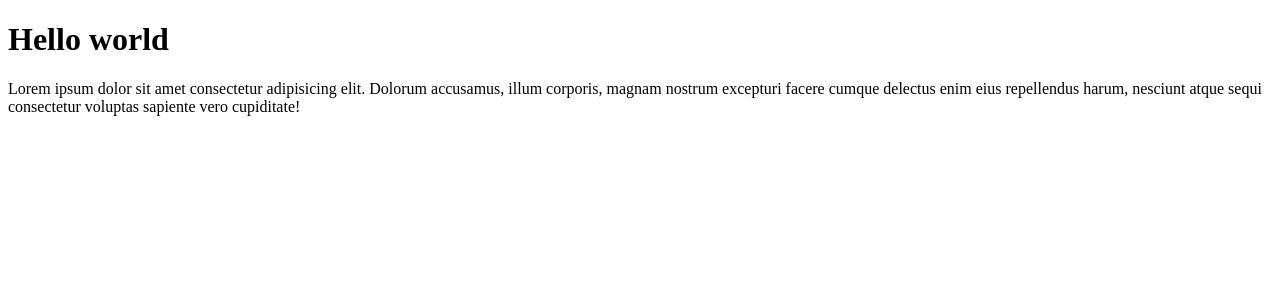
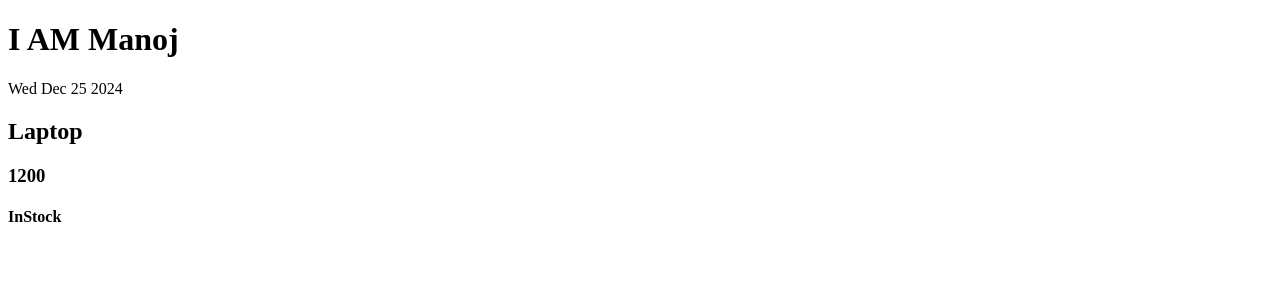
Before and after one commit to Manj-2343/Lern_REACT, a React (Vite) app: page / in a window 1280 px wide. Shown: the top 300 px of the page. Built offline with nearby package versions, Linux system fonts and the light colour scheme.

Commit message:
add dynamic data by using expression

```diff
--- a/src/App.jsx
+++ b/src/App.jsx
@@ -1,10 +1,12 @@
 import React from "react";
 import WelcomeMessage from "./component/welcomeMessage/WelcomeMessage";
+import ProductInfo from "./component/ProductInfo";
 
 const App = () => {
   return (
     <div>
       <WelcomeMessage />
+      <ProductInfo />
     </div>
   );
 };
--- /dev/null
+++ b/src/component/ProductInfo.jsx
@@ -0,0 +1,18 @@
+import React from "react";
+
+const ProductInfo = () => {
+  const obj = {
+    name: "Laptop",
+    price: 1200,
+    available: "InStock",
+  };
+  return (
+    <div>
+      <h2>{obj.name}</h2>
+      <h3>{obj.price}</h3>
+      <h4>{obj.available}</h4>
+    </div>
+  );
+};
+
+export default ProductInfo;
--- a/src/component/welcomeMessage/WelcomeMessage.jsx
+++ b/src/component/welcomeMessage/WelcomeMessage.jsx
@@ -1,15 +1,12 @@
 import React from "react";
 
 const WelcomeMessage = () => {
+  const myName = "Manoj";
+  const date = new Date();
   return (
     <div>
-      <h1> Hello world</h1>
-      <p>
-        Lorem ipsum dolor sit amet consectetur adipisicing elit. Dolorum
-        accusamus, illum corporis, magnam nostrum excepturi facere cumque
-        delectus enim eius repellendus harum, nesciunt atque sequi consectetur
-        voluptas sapiente vero cupiditate!
-      </p>
+      <h1>{`I AM ${myName} `}</h1>
+      <p>{date.toDateString()}</p>
     </div>
   );
 };
```
Also changed, not shown: 1 other file (tests, documents, lock files or other folders).
